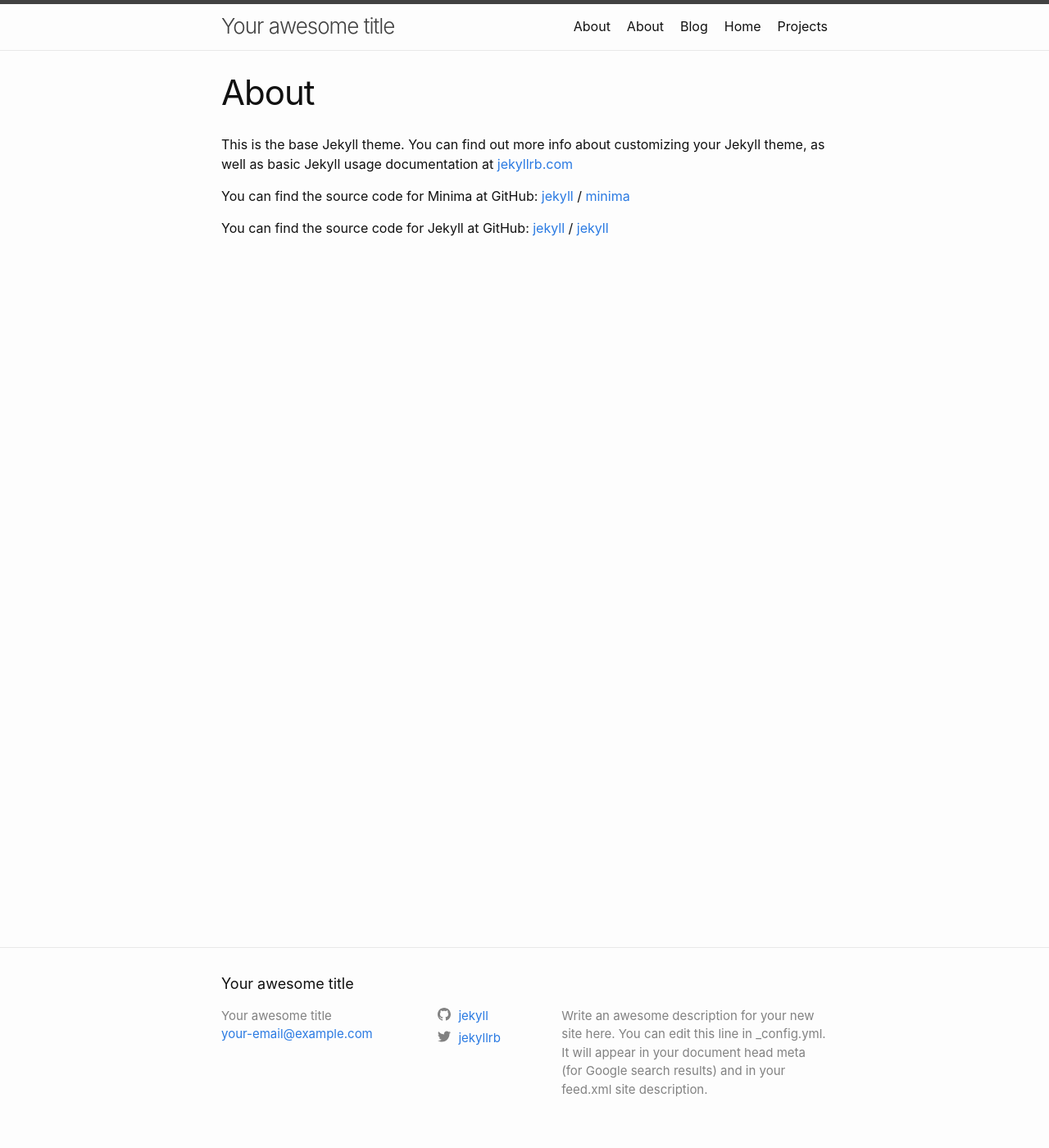
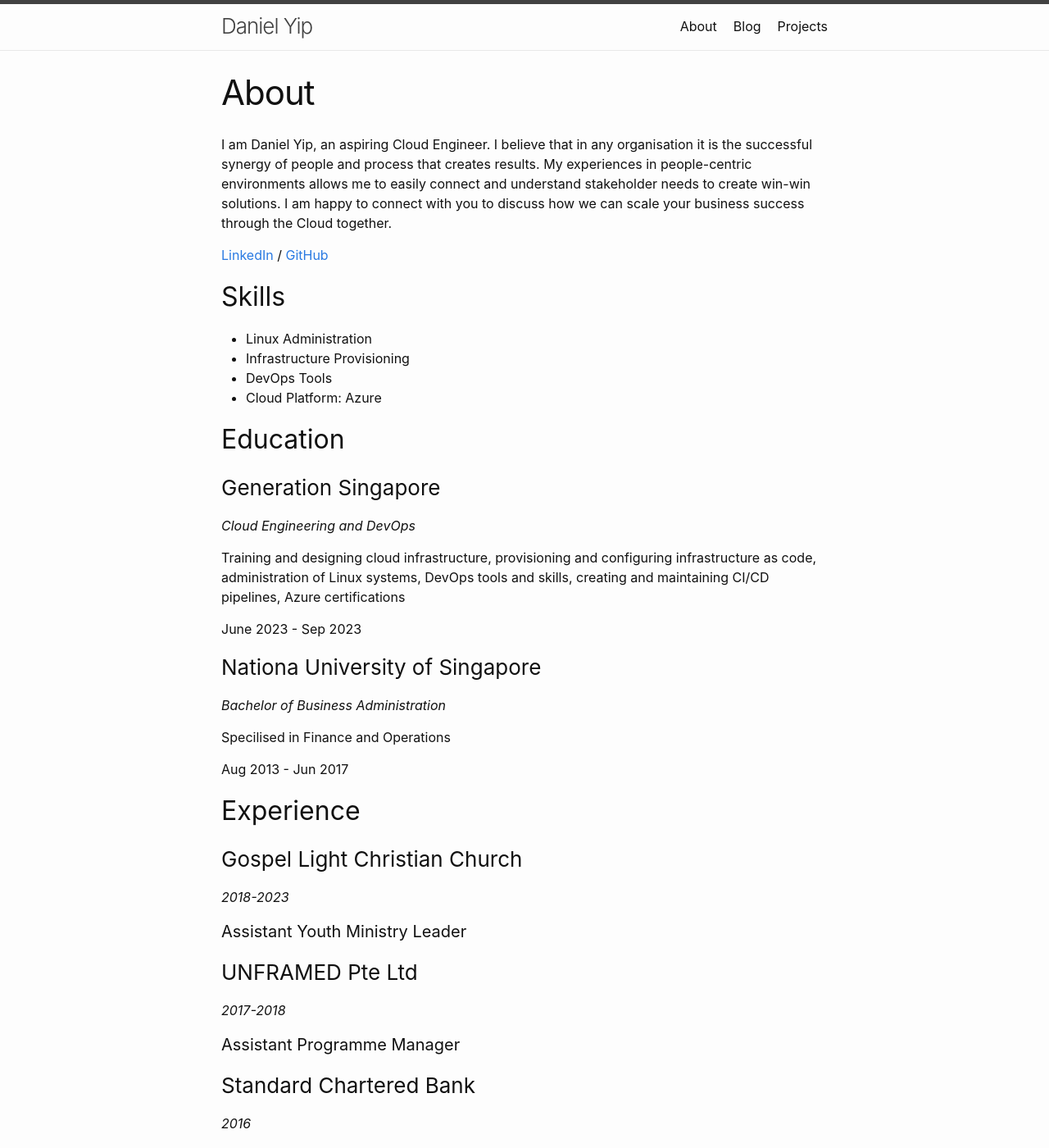
Before and after one commit to daniel-yip92/daniel-yip92.github.io, a Jekyll site: the page built from about.markdown, in a window 1280 px wide and 1400 px high. Shown: the whole window at 82% size. Built offline with Jekyll 4.4.1, drawn with Linux system fonts in a browser that asks for light colours; some of the changed text lies outside the part shown.

Commit message:
edited about page

```diff
--- a/_config.yml
+++ b/_config.yml
@@ -18,16 +18,16 @@
 # You can create any custom variable you would like, and they will be accessible
 # in the templates via {{ site.myvariable }}.
 
-title: Your awesome title
-email: your-email@example.com
+title: Daniel Yip
+email: daniel.yip.so@gmail.com
 description: >- # this means to ignore newlines until "baseurl:"
-  Write an awesome description for your new site here. You can edit this
-  line in _config.yml. It will appear in your document head meta (for
-  Google search results) and in your feed.xml site description.
+  This is another portfolio site exploring the use of github pages
+  and static site generators. I'm also looking for a job.
 baseurl: "" # the subpath of your site, e.g. /blog
 url: "" # the base hostname & protocol for your site, e.g. http://example.com
-twitter_username: jekyllrb
-github_username:  jekyll
+# twitter_username: jekyllrb
+github_username:  daniel-yip92
+linkedin_username: daniel-yip-4b8426a6
 
 # Build settings
 theme: minima
--- a/about.markdown
+++ b/about.markdown
@@ -4,15 +4,55 @@ title: About
 permalink: /about/
 ---
 
-This is the base Jekyll theme. You can find out more info about customizing your Jekyll theme, as well as basic Jekyll usage documentation at [jekyllrb.com](https://jekyllrb.com/)
+I am Daniel Yip, an aspiring Cloud Engineer. I believe that in any organisation it is the successful synergy of people and process that creates results. My experiences in people-centric environments allows me to easily connect and understand stakeholder needs to create win-win solutions. I am happy to connect with you to discuss how we can scale your business success through the Cloud together.
 
-You can find the source code for Minima at GitHub:
-[jekyll][jekyll-organization] /
-[minima](https://github.com/jekyll/minima)
+[LinkedIn](linkedin.com/in/daniel-yip-4b8426a6) /
+[GitHub](https://github.com/daniel-yip92)
 
-You can find the source code for Jekyll at GitHub:
-[jekyll][jekyll-organization] /
-[jekyll](https://github.com/jekyll/jekyll)
+## Skills
+- Linux Administration
+- Infrastructure Provisioning
+- DevOps Tools
+- Cloud Platform: Azure
 
+## Education
 
-[jekyll-organization]: https://github.com/jekyll
+### Generation Singapore
+*Cloud Engineering and DevOps*
+
+Training and designing cloud infrastructure, provisioning and configuring infrastructure as code, administration of Linux systems, DevOps tools and skills, creating and maintaining CI/CD pipelines, Azure certifications
+
+June 2023 - Sep 2023
+
+### Nationa University of Singapore
+*Bachelor of Business Administration*
+
+Specilised in Finance and Operations
+
+Aug 2013 - Jun 2017
+
+## Experience
+
+### Gospel Light Christian Church
+
+*2018-2023*
+
+#### Assistant Youth Ministry Leader
+
+### UNFRAMED Pte Ltd
+
+*2017-2018*
+
+#### Assistant Programme Manager
+
+### Standard Chartered Bank
+
+*2016*
+
+#### Operations Intern
+
+### ING Bank
+
+*2015*
+
+#### Procurement Intern
--- a/index.html
+++ /dev/null
@@ -1,5 +0,0 @@
----
-layout: default
-title: Home
----
-<h1>Hello World!</h>
--- a/index.markdown
+++ b/index.markdown
@@ -4,3 +4,5 @@
 
 layout: home
 ---
+
+Testing what happens if i add content
```
Also changed, not shown: about.html (deleted, +0 -8 lines).
